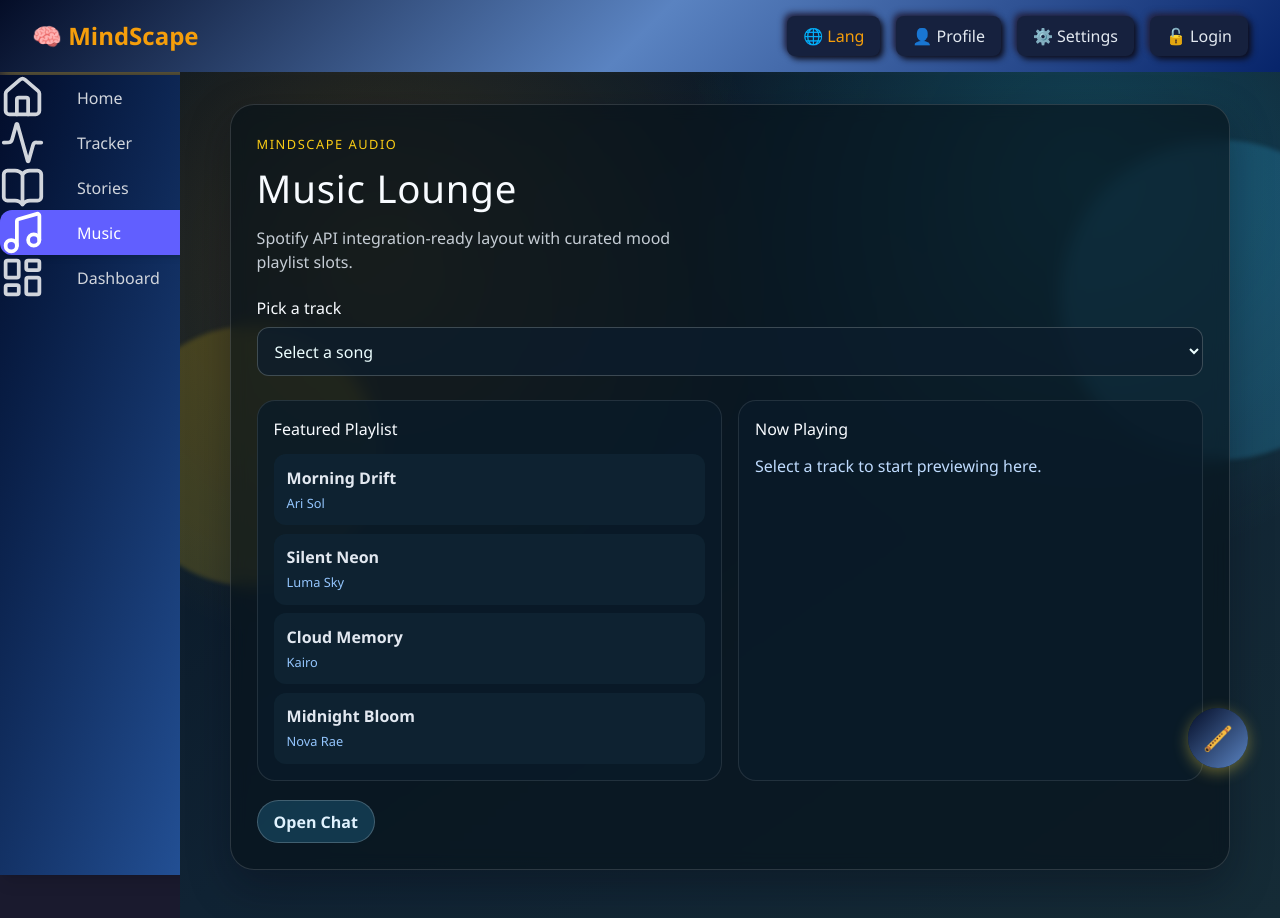
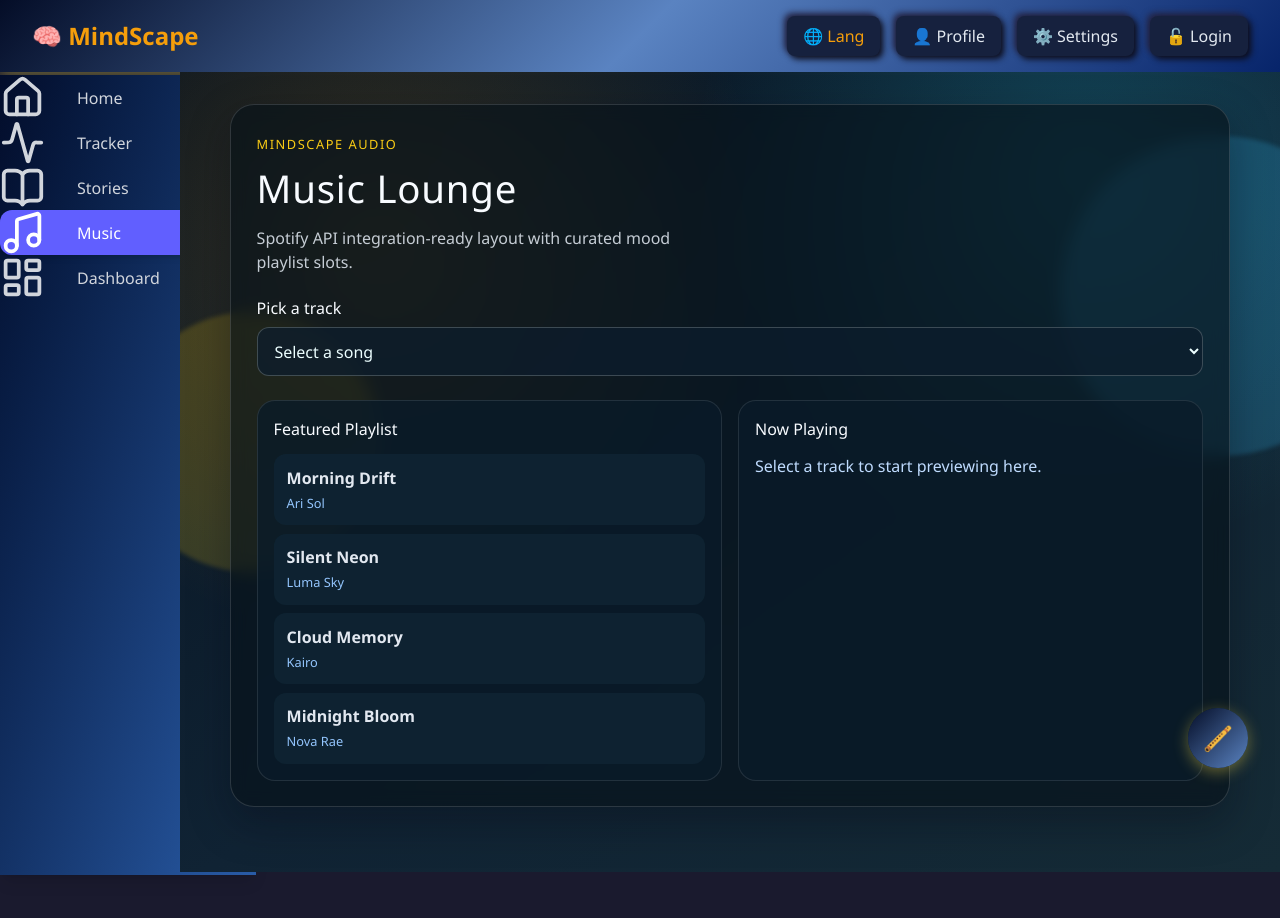
Before and after one commit to shriom17/MindScape, a React app in the folder frontend/: page /music in a window 1280 px wide. After the commit the page ends 872 px from the top, so only its background shows below. Built offline with nearby package versions, Linux system fonts and the light colour scheme; the HTML template or start-up script is replaced by a standard one.

Commit message:
remove: Open Chat button from Music.jsx

```diff
--- a/frontend/src/pages/Music.jsx
+++ b/frontend/src/pages/Music.jsx
@@ -212,11 +212,7 @@ function Music() {
           </article>
         </div>
 
-        <div style={styles.chatRow}>
-          <button type="button" onClick={() => setIsChatOpen(!isChatOpen)} style={styles.chatBtn}>
-            {isChatOpen ? 'Close Chat' : 'Open Chat'}
-          </button>
-        </div>
+
       </section>
 
       <FloatingChat isOpen={isChatOpen} onClose={() => setIsChatOpen(false)} />
```
